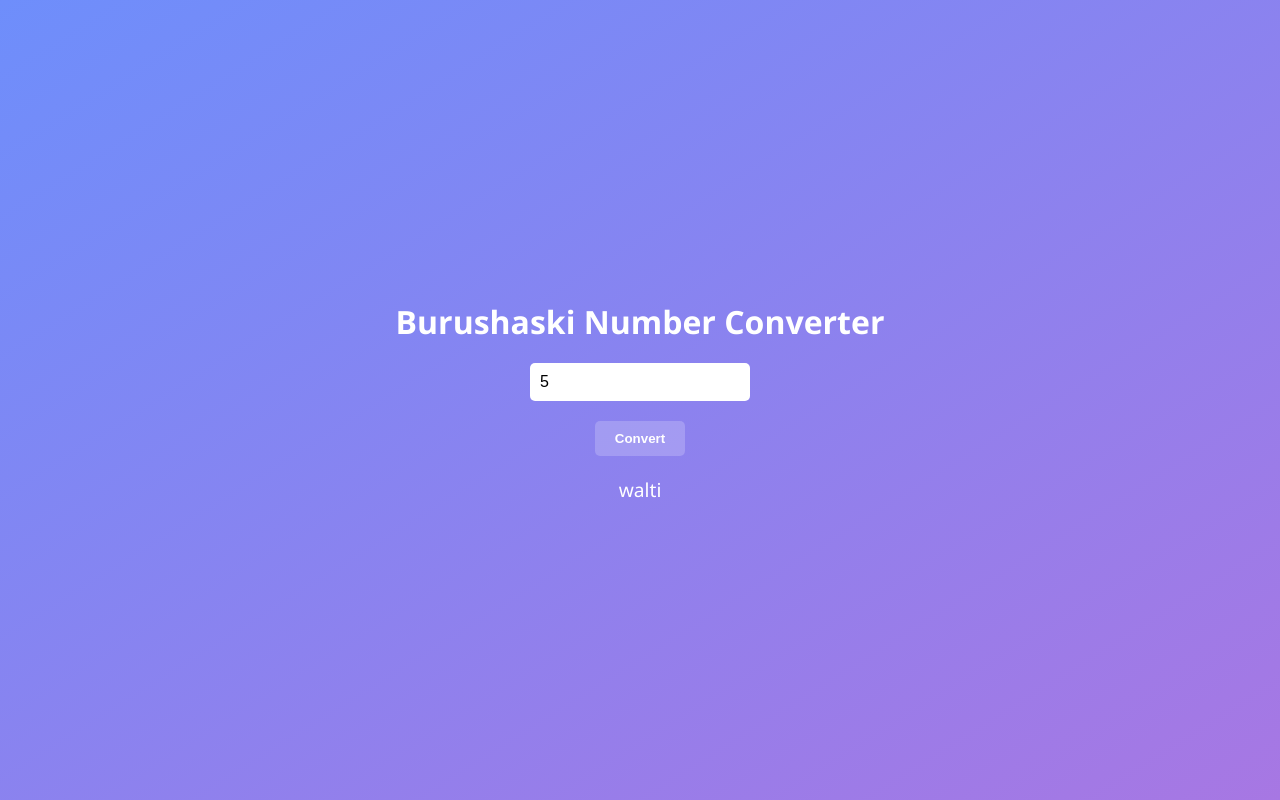
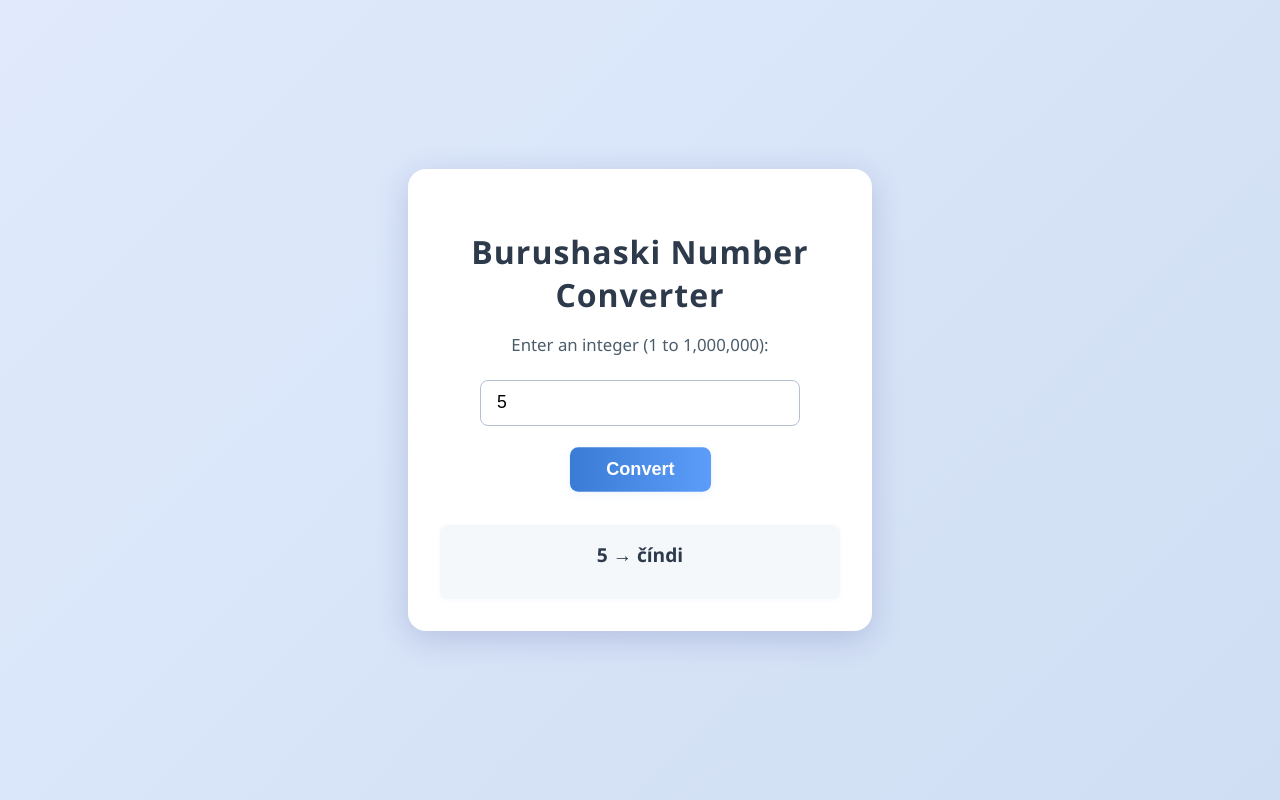
Before and after one commit to farissalman12/burushashki-number-converter, a plain HTML site: page index.html in a window 1280 px wide. Both pictures are taken after typing "5" into the empty fields and a click on the button "Convert". Drawn offline with Linux system fonts and the light colour scheme.

Commit message:
Update: latest changes to index.html

```diff
--- a/index.html
+++ b/index.html
@@ -2,183 +2,225 @@
 <html lang="en">
   <head>
     <meta charset="UTF-8" />
-    <meta name="viewport" content="width=device-width, initial-scale=1.0" />
+    <meta name="viewport" content="width=device-width, initial-scale=1" />
     <title>Burushaski Number Converter</title>
     <style>
       body {
-        font-family: "Segoe UI", sans-serif;
-        background: linear-gradient(to bottom right, #6e8efb, #a777e3);
-        color: white;
+        background: linear-gradient(135deg, #e0eafc 0%, #cfdef3 100%);
+        min-height: 100vh;
+        font-family: "Segoe UI", Arial, sans-serif;
         display: flex;
-        flex-direction: column;
         align-items: center;
         justify-content: center;
-        height: 100vh;
         margin: 0;
       }
-
+      .container {
+        background: #fff;
+        border-radius: 18px;
+        box-shadow: 0 8px 32px 0 rgba(31, 38, 135, 0.18);
+        padding: 2.5rem 2rem 2rem 2rem;
+        max-width: 400px;
+        width: 100%;
+        text-align: center;
+        transition: box-shadow 0.3s;
+      }
+      .container:hover {
+        box-shadow: 0 12px 40px 0 rgba(31, 38, 135, 0.22);
+      }
       h1 {
-        margin-bottom: 20px;
+        color: #2d3a4b;
         font-size: 2rem;
+        margin-bottom: 0.5rem;
+        letter-spacing: 1px;
       }
-
-      input {
-        padding: 10px;
-        border-radius: 5px;
+      p {
+        color: #4b5d6b;
+        margin-bottom: 1.5rem;
+        font-size: 1.05rem;
+      }
+      input[type="number"] {
+        width: 80%;
+        padding: 0.7rem 1rem;
+        border: 1.5px solid #b3c0d1;
+        border-radius: 8px;
+        font-size: 1.1rem;
+        outline: none;
+        margin-bottom: 1rem;
+        transition: border-color 0.2s, box-shadow 0.2s;
+        box-sizing: border-box;
+      }
+      input[type="number"]:focus {
+        border-color: #5b9df9;
+        box-shadow: 0 0 0 2px #b3d1ff55;
+      }
+      button {
+        background: linear-gradient(90deg, #5b9df9 0%, #3a7bd5 100%);
+        color: #fff;
         border: none;
-        font-size: 1rem;
-        margin-bottom: 20px;
-        width: 200px;
+        border-radius: 8px;
+        padding: 0.7rem 2.2rem;
+        font-size: 1.1rem;
+        font-weight: 600;
+        cursor: pointer;
+        box-shadow: 0 2px 8px 0 rgba(90, 155, 249, 0.1);
+        transition: background 0.2s, transform 0.1s;
+        margin-top: 0.5rem;
       }
-
-      button {
-        padding: 10px 20px;
-        border: none;
-        background-color: #ffffff33;
-        border-radius: 5px;
-        color: white;
-        cursor: pointer;
+      button:hover,
+      button:focus {
+        background: linear-gradient(90deg, #3a7bd5 0%, #5b9df9 100%);
+        transform: translateY(-2px) scale(1.03);
+      }
+      #result {
+        margin-top: 2rem;
         font-weight: bold;
-        transition: background-color 0.3s;
+        font-size: 1.2rem;
+        color: #2d3a4b;
+        min-height: 2.2em;
+        background: #f4f8fb;
+        border-radius: 8px;
+        padding: 1rem 0.5rem;
+        box-shadow: 0 1px 4px 0 rgba(90, 155, 249, 0.07);
+        transition: background 0.2s;
       }
-
-      button:hover {
-        background-color: #ffffff55;
-      }
-
-      p {
-        margin-top: 20px;
-        font-size: 1.2rem;
-        word-wrap: break-word;
-        text-align: center;
-        max-width: 90%;
+      @media (max-width: 500px) {
+        .container {
+          padding: 1.2rem 0.5rem 1.5rem 0.5rem;
+          max-width: 98vw;
+        }
+        h1 {
+          font-size: 1.3rem;
+        }
+        input[type="number"],
+        button {
+          font-size: 1rem;
+        }
       }
     </style>
   </head>
   <body>
-    <h1>Burushaski Number Converter</h1>
-    <input
-      type="number"
-      id="numberInput"
-      placeholder="Enter a number (1–1,000,000)"
-    />
-    <button onclick="convert()">Convert</button>
-    <p id="output"></p>
-
+    <div class="container">
+      <h1>Burushaski Number Converter</h1>
+      <p>Enter an integer (1 to 1,000,000):</p>
+      <input id="numberInput" type="number" min="1" max="1000000" />
+      <br />
+      <button onclick="convertNumber()">Convert</button>
+      <div id="result"></div>
+    </div>
     <script>
-      const units = [
-        "",
-        "hik",
-        "alto",
-        "iski",
-        "chindi",
-        "walti",
-        "mishindi",
-        "thale",
-        "altambi",
-        "hunti",
-      ];
-      const twenties = [
-        "",
-        "altar",
-        "altar alto",
-        "altar iski",
-        "altar chindi",
-        "altar walti",
-        "altar mishindi",
-        "altar thale",
-        "altar altambi",
-        "altar hunti",
-      ];
-      const hundreds = [
-        "",
-        "hik tha",
-        "alto tha",
-        "iski tha",
-        "chindi tha",
-        "walti tha",
-        "mishindi tha",
-        "thale tha",
-        "altambi tha",
-        "hunti tha",
-      ];
-      const thousands = [
-        "",
-        "hik saas",
-        "alto saas",
-        "iski saas",
-        "chindi saas",
-        "walti saas",
-        "mishindi saas",
-        "thale saas",
-        "altambi saas",
-        "hunti saas",
-      ];
-
-      function convertNumberToBurushaski(num) {
-        if (num === 0) return "zero";
-
+      const units = {
+        1: "hik",
+        2: "altó",
+        3: "iskí",
+        4: "wálti",
+        5: "číndi",
+        6: "mishíndi",
+        7: "thalé",
+        8: "altambi",
+        9: "huntí",
+      };
+      const tens = {
+        1: "altar", // 20
+        2: "alto-altar", // 40
+        3: "iski-altar", // 60
+        4: "walti-altar", // 80
+      };
+      function convert(num) {
+        if (!Number.isInteger(num)) {
+          throw new Error("Input must be an integer.");
+        }
+        if (num <= 0) {
+          throw new Error(
+            "Burushaski number system does not define zero or negative numbers."
+          );
+        }
+        if (num > 1000000) {
+          throw new Error("Maximum allowed value is 1,000,000.");
+        }
+        if (num < 10) {
+          return units[num];
+        }
+        if (num < 20) {
+          return "turma-" + units[num - 10];
+        }
+        if (num < 100) {
+          return convertBelow100(num);
+        }
+        if (num < 1000) {
+          return convertHundreds(num);
+        }
+        if (num < 1000000) {
+          return convertThousands(num);
+        }
+        if (num === 1000000) {
+          return "saas-tha";
+        }
+      }
+      function convertBelow100(num) {
+        const twenties = Math.floor(num / 20);
+        const remainder = num % 20;
         let parts = [];
 
-        const getTens = (n, atEnd) => {
-          let t = Math.floor(n / 10);
-          let u = n % 10;
-          let result = [];
-
-          if (t > 0) {
-            let tens = t === 1 ? "turma" : units[t] + " turma";
-            result.push(tens);
-          }
-          if (u > 0) {
-            result.push(units[u]);
-          }
-
-          let joined = result.join("-");
-          // Change ending 'turma' to 'torimi'
-          if (joined.endsWith("turma")) {
-            joined = joined.replace(/turma$/, "torimi");
-          } else if (joined.includes("-turma-")) {
-            joined = joined.replace(/-turma-/, "-turma-");
-          }
-          return joined;
-        };
-
-        if (num >= 1000000) return "Number too large";
-
-        const saas = Math.floor(num / 1000);
-        const tha = Math.floor((num % 1000) / 100);
-        const rem = num % 100;
-        const tensAndUnits = getTens(rem, true);
-
-        if (saas > 0) {
-          parts.push(
-            thousands[Math.floor(saas / 1000)] ||
-              convertNumberToBurushaski(saas) + " saas"
-          );
+        if (twenties > 0) {
+          parts.push(tens[twenties]);
         }
 
-        if (tha > 0) {
-          parts.push(hundreds[tha]);
+        if (remainder === 0) {
+          return parts.join("-");
         }
 
-        if (rem > 0) {
-          if (parts.length > 0) parts.push("ke");
-          parts.push(tensAndUnits);
+        if (remainder === 10) {
+          parts.push("turma");
+        } else if (remainder < 10) {
+          parts.push(units[remainder]);
+        } else {
+          parts.push("turma-" + units[remainder - 10]);
         }
 
-        return parts.join("-").replace(/--+/g, "-");
+        return parts.join("-");
       }
 
-      function convert() {
-        const num = parseInt(document.getElementById("numberInput").value);
-        const output = document.getElementById("output");
-        if (isNaN(num) || num < 1 || num > 1000000) {
-          output.textContent =
-            "Please enter a valid number between 1 and 1,000,000.";
-          return;
+      function convertHundreds(num) {
+        const hundreds = Math.floor(num / 100);
+        const remainder = num % 100;
+        if (num === 100) {
+          return "hik tha";
         }
-        const burushaski = convertNumberToBurushaski(num);
-        output.textContent = burushaski;
+        let parts = [];
+        parts.push(units[hundreds] + " tha");
+        if (remainder === 0) {
+          return parts.join(" ");
+        }
+        parts.push("ke");
+        parts.push(convert(remainder));
+        return parts.join(" ");
+      }
+      function convertThousands(num) {
+        const thousands = Math.floor(num / 1000);
+        const remainder = num % 1000;
+        let parts = [];
+        if (thousands === 1) {
+          parts.push("saas");
+        } else {
+          parts.push(convert(thousands) + " saas");
+        }
+        if (remainder === 0) {
+          return parts.join(" ");
+        }
+        parts.push("ke");
+        parts.push(convert(remainder));
+        return parts.join(" ");
+      }
+      function convertNumber() {
+        const input = document.getElementById("numberInput").value;
+        const resultDiv = document.getElementById("result");
+        try {
+          const num = Number(input);
+          const burushaskiNumber = convert(num);
+          resultDiv.textContent = `${num} → ${burushaskiNumber}`;
+        } catch (e) {
+          resultDiv.textContent = "Error: " + e.message;
+        }
       }
     </script>
   </body>
```
